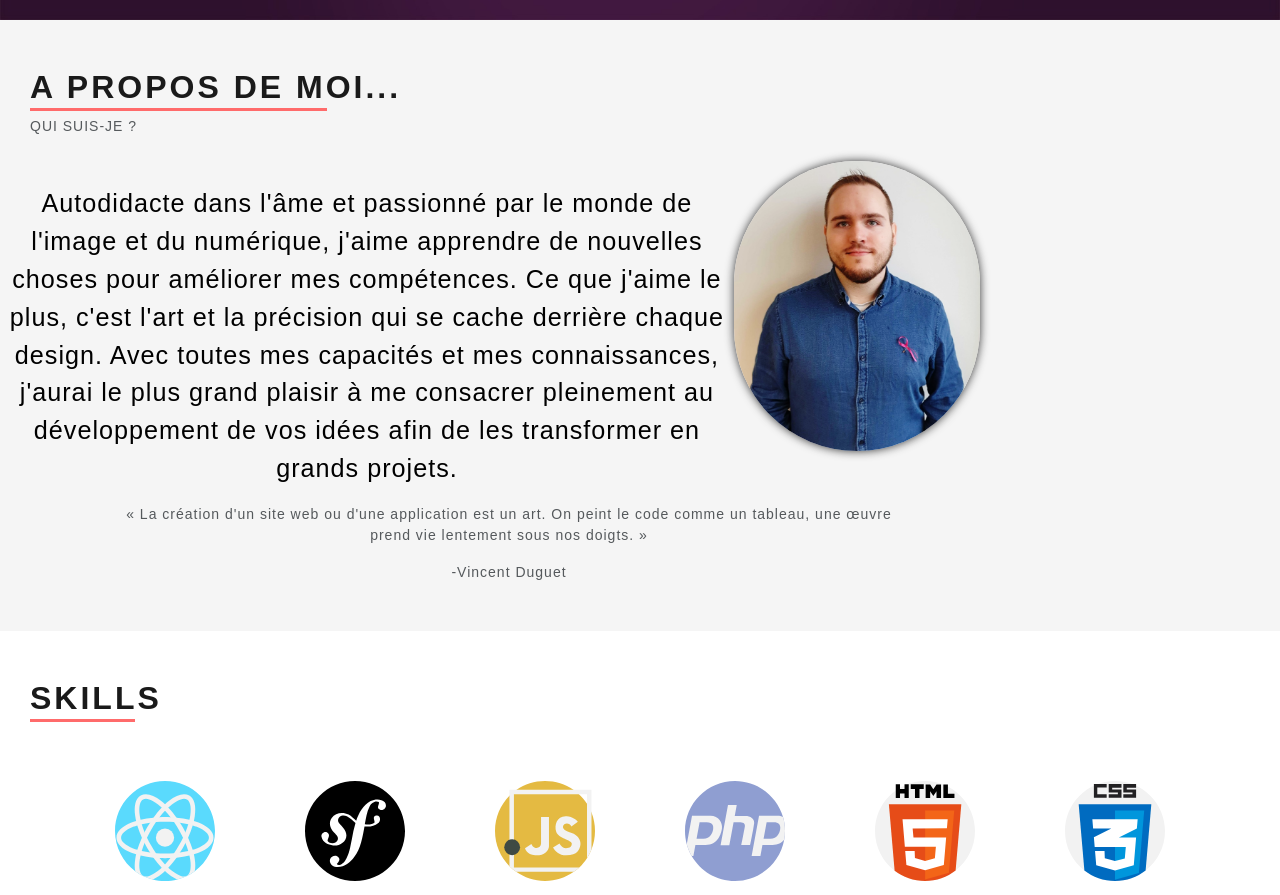
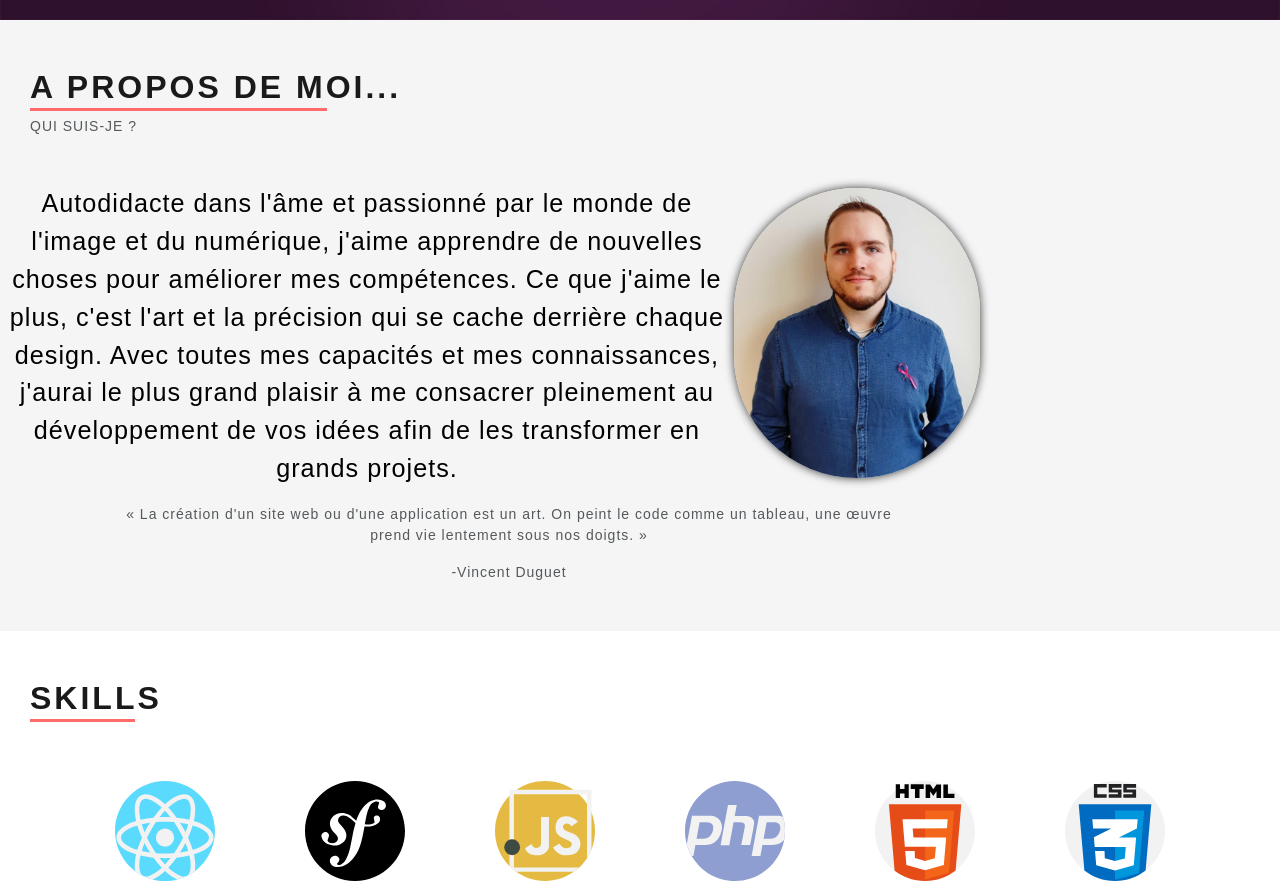
Before and after one commit to eikyuu/portfolio, a React (Create React App) app: page / in a window 1280 px wide. Shown: the part 780-1675 px from the top of the page. Built offline with nearby package versions, Linux system fonts and the light colour scheme.

Commit message:
modif align-items

```diff
--- a/src/components/about/About.css
+++ b/src/components/about/About.css
@@ -74,7 +74,6 @@
   .about_div_img {
     display: flex;
     flex-direction: row-reverse;
-    align-items: initial;
   }
   .about_img {
     margin-right: 300px;
```
